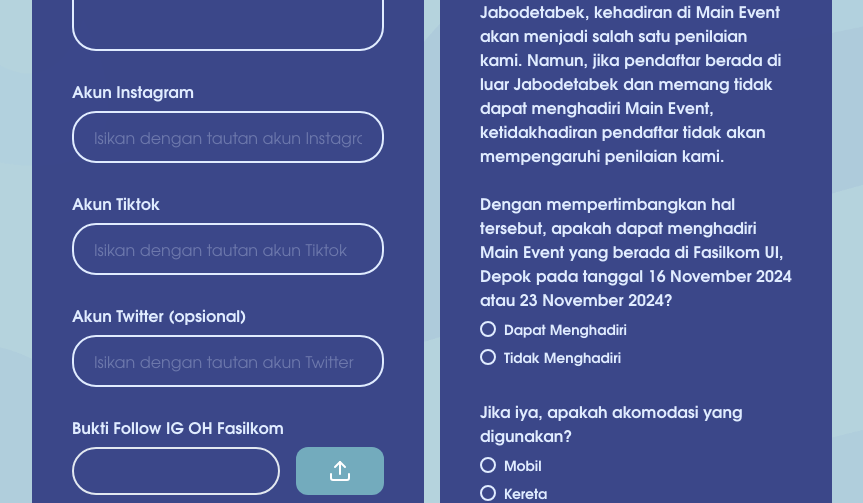
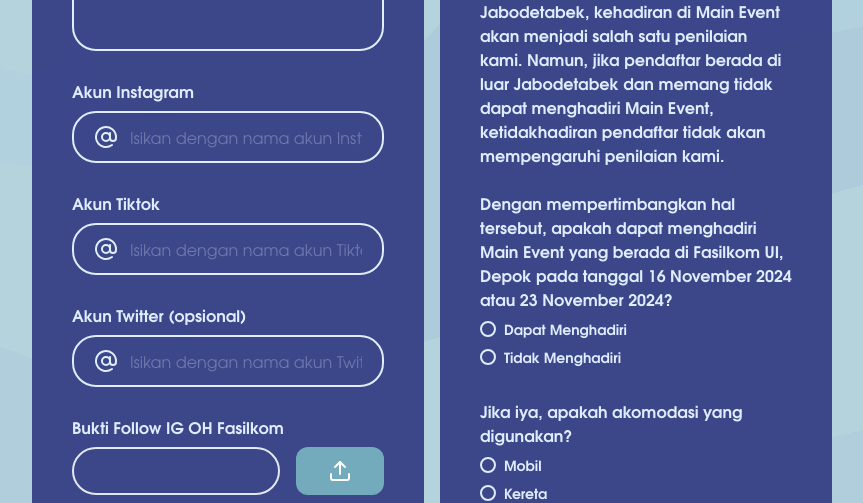
Before and after one commit to OH-Fasilkom-UI/oh24-frontend, a Next.js app: page /ambassador/register in a window 1280 px wide. Shown: the part 827-1330 px from the top of the page, without its empty margins (208-1071 px from the left). Built offline with nearby package versions, Linux system fonts and the light colour scheme; no server answers.

Commit message:
feat: AtSign on socmed input

```diff
--- a/modules/AmbassadorRegisterModule/elements/InputForm.tsx
+++ b/modules/AmbassadorRegisterModule/elements/InputForm.tsx
@@ -22,6 +22,7 @@ interface InputFormProps<
   description?: string
   name: Path<T>
   form: UseFormReturn<T, U, V>
+  icon?: React.ReactNode
 }
 
 const InputForm = <
@@ -35,6 +36,7 @@ const InputForm = <
   disabled = false,
   name,
   form,
+  icon,
 }: InputFormProps<T, U, V>) => {
   return (
     <FormField
@@ -46,6 +48,7 @@ const InputForm = <
           <FormItem className="flex flex-col gap-1 text-xs md:text-base">
             <FormControl>
               <Input
+                icon={icon}
                 label={label}
                 className="text-xs md:text-base"
                 placeholder={placeholder}
--- a/modules/AmbassadorRegisterModule/sections/CaseAndTugas.tsx
+++ b/modules/AmbassadorRegisterModule/sections/CaseAndTugas.tsx
@@ -23,7 +23,7 @@ import { Textarea } from '@/components/ui/textarea'
 import { Calendly } from './Calendly'
 import InputForm from '../elements/InputForm'
 import { AccomodationRadio } from '../elements/AccomodationRadio'
-import { ArrowLeft } from 'lucide-react'
+import { ArrowLeft, AtSign } from 'lucide-react'
 import { BackModal } from '../elements/BackModal'
 import { redirect } from 'next/navigation'
 import { cn } from '@/lib/utils'
@@ -143,18 +143,21 @@ export const CaseAndTugas = () => {
             />
             <InputForm
               form={form}
+              icon={<AtSign />}
               name="instagramLink"
               label="Akun Instagram"
-              placeholder="Isikan dengan tautan akun Instagram"
+              placeholder="Isikan dengan nama akun Instagram"
             />
             <InputForm
-              placeholder="Isikan dengan tautan akun Tiktok"
+              placeholder="Isikan dengan nama akun Tiktok"
+              icon={<AtSign />}
               form={form}
               name="tiktokLink"
               label="Akun Tiktok"
             />
             <InputForm
-              placeholder="Isikan dengan tautan akun Twitter"
+              placeholder="Isikan dengan nama akun Twitter"
+              icon={<AtSign />}
               form={form}
               name="twitterLink"
               label="Akun Twitter (opsional)"
```
